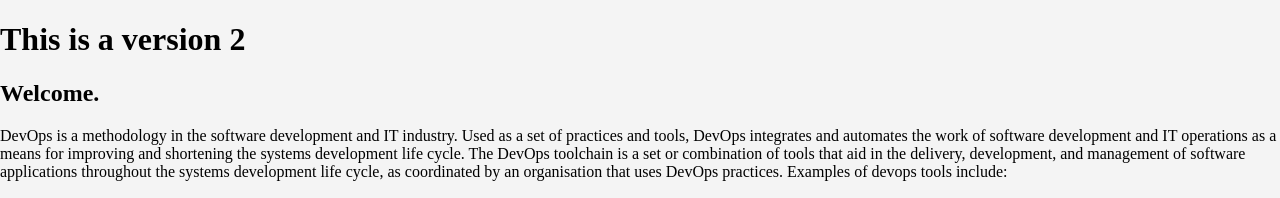
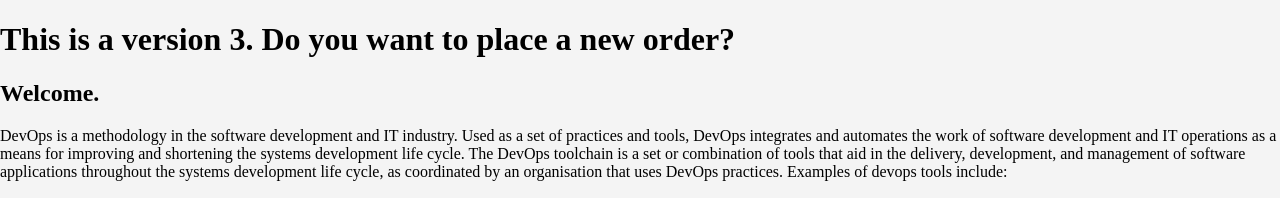
Before and after one commit to relindiss1/august-2022-app, a plain HTML site: page app/index.html in a window 1280 px wide. Shown: the top 198 px of the page. Drawn offline with Linux system fonts and the light colour scheme.

Commit message:
new order

```diff
--- a/app/index.html
+++ b/app/index.html
@@ -7,7 +7,7 @@
     <body>
 
         <!-- Headings will go here-->
-        <h1> This is a version 2</h1>
+        <h1> This is a version 3. Do you want to place a new order?</h1>
         <h2> Welcome. </h2>
         <p>
             DevOps is a methodology in the software development and IT industry. Used as a set of practices and tools, DevOps integrates and automates the work of software development and IT operations as a means for improving and shortening the systems development life cycle.
```
